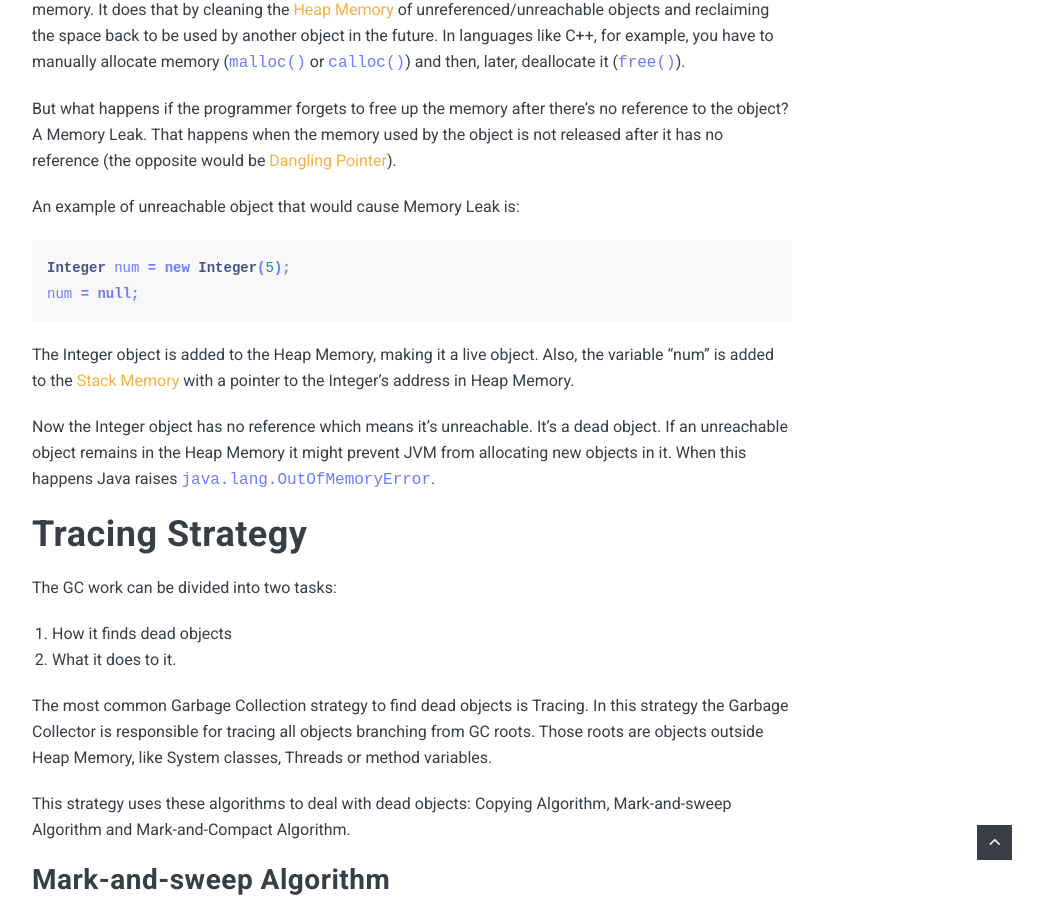
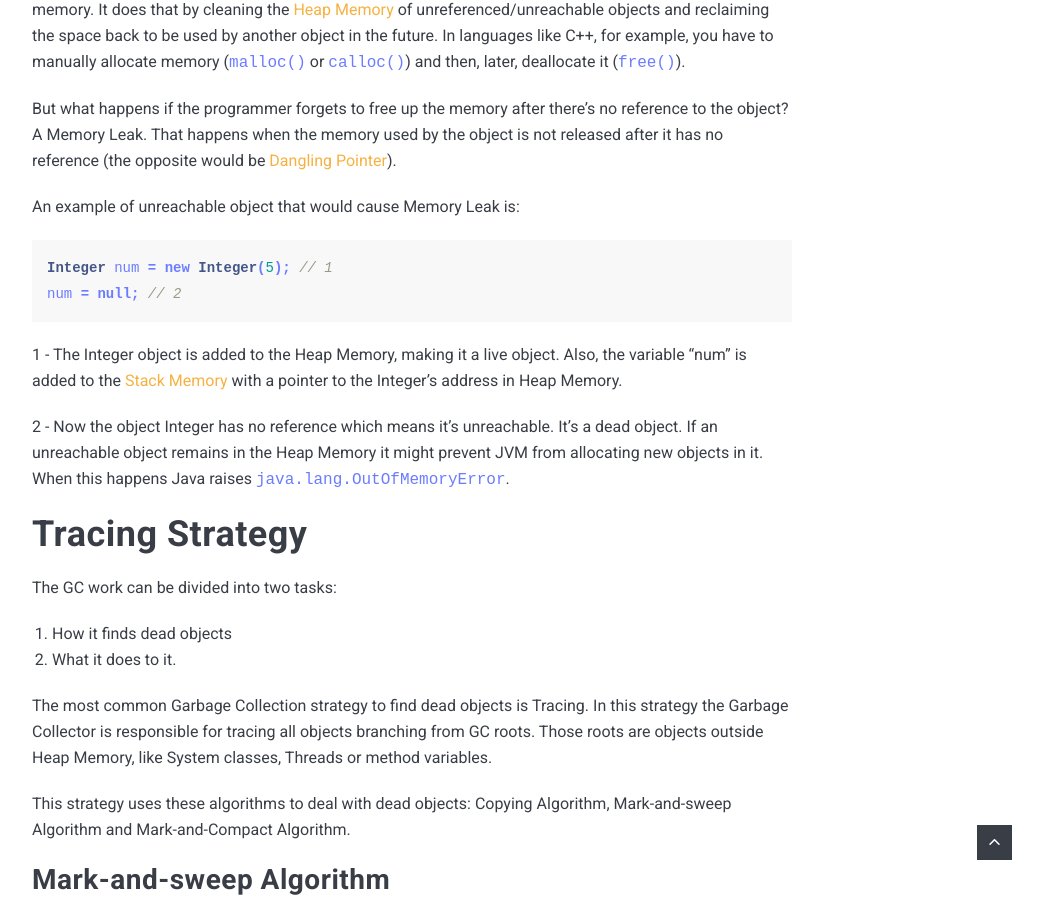
Before and after one commit to SilvaAriel/SilvaAriel.github.io, a Jekyll site: the page built from _posts/2020-10-02-garbage-collector.markdown, in a window 1280 px wide and 900 px high, scrolled down 1338 px. Shown: the whole window, without its empty margins (228-1271 px from the left). Built offline with Jekyll 4.4.1, drawn with Linux system fonts in a browser that asks for light colours; nearby versions of some CDN libraries; comment, search, counter and statistics services are not loaded.

Commit message:
Minor changes to 2020-10-02-garbage-collector

```diff
--- a/_posts/2020-10-02-garbage-collector.markdown
+++ b/_posts/2020-10-02-garbage-collector.markdown
@@ -18,14 +18,13 @@ But what happens if the programmer forgets to free up the memory after there’s
 An example of unreachable object that would cause Memory Leak is:
 
 {% highlight java %}
-Integer num = new Integer(5);
-num = null;
+Integer num = new Integer(5); // 1
+num = null; // 2
 {% endhighlight %}
 
-The Integer object is added to the Heap Memory, making it a live object. Also, the variable “num” is added to the [Stack Memory](https://www.baeldung.com/java-stack-heap#stack-memory-in-java) with a pointer to the Integer’s address in Heap Memory.
+1 - The Integer object is added to the Heap Memory, making it a live object. Also, the variable “num” is added to the [Stack Memory](https://www.baeldung.com/java-stack-heap#stack-memory-in-java) with a pointer to the Integer’s address in Heap Memory.
 
-Now the Integer object has no reference which means it’s unreachable. It’s a dead object.
-	If an unreachable object remains in the Heap Memory it might prevent JVM from allocating new objects in it. When this happens Java raises `java.lang.OutOfMemoryError`.
+2 - Now the object Integer has no reference which means it’s unreachable. It’s a dead object. If an unreachable object remains in the Heap Memory it might prevent JVM from allocating new objects in it. When this happens Java raises `java.lang.OutOfMemoryError`.
 
 # Tracing Strategy
 The GC work can be divided into two tasks:
```
